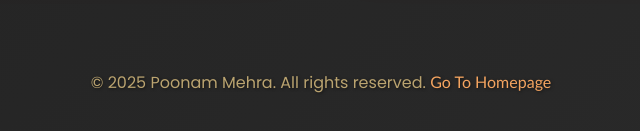
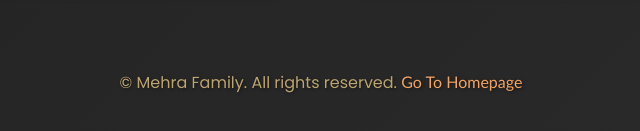
Before and after one commit to DeveloperMadhav069/Mehra-hub, a plain HTML site: page poonam.html in a window 1280 px wide. Shown: the part 1287-1418 px from the top of the page, 319-959 px from the left. Drawn offline with Linux system fonts and the light colour scheme.

Commit message:
poonam.html

```diff
--- a/poonam.html
+++ b/poonam.html
@@ -73,7 +73,7 @@
   </div>
 
   <footer>
-    &copy; 2025 Poonam Mehra. All rights reserved.
+    &copy; Mehra Family. All rights reserved.
       <a id="direct" href="index.html">Go To Homepage</a>
   </footer>
 
```
